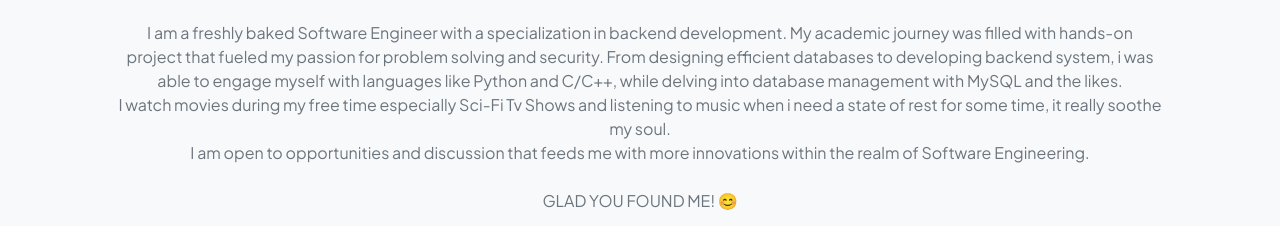
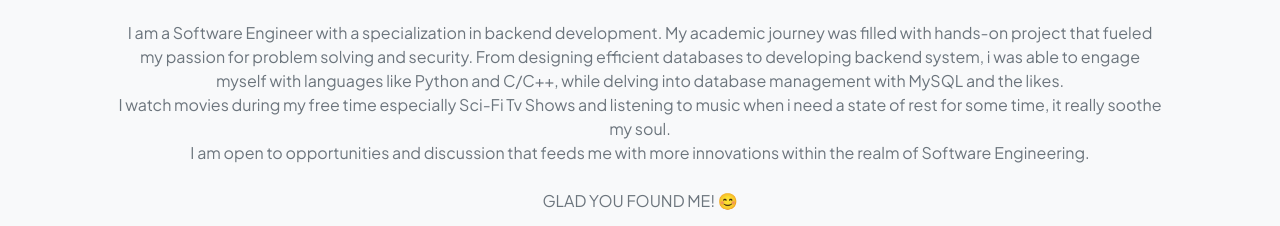
Before and after one commit to Mustorpha/portfolio, a plain HTML site: page index.html in a window 1280 px wide. Shown: the part 1336-1562 px from the top of the page. Drawn offline with nearby package versions, Linux system fonts and the light colour scheme.

Commit message:
Update index.html

```diff
--- a/index.html
+++ b/index.html
@@ -181,7 +181,7 @@
                             <div class="text-center my-5">
                                 <h2 class="display-5 fw-bolder"><span class="text-gradient d-inline">About Me</span></h2>
                                 <p class="lead fw-light mb-4">Hi 👋, My name is <span class="text-gradient fw-bold">Mustorpha Jamiu</span> and I am a <span class="text-gradient fw-bold">Software Engineer.</span></p>
-                                <p class="text-muted">I am a freshly baked Software Engineer with a specialization in backend development. My academic journey was filled with hands-on project that fueled my passion for problem solving and security. From designing efficient databases to developing backend system, i was able to engage myself with languages like Python and C/C++, while delving into database management with MySQL and the likes.
+                                <p class="text-muted">I am a Software Engineer with a specialization in backend development. My academic journey was filled with hands-on project that fueled my passion for problem solving and security. From designing efficient databases to developing backend system, i was able to engage myself with languages like Python and C/C++, while delving into database management with MySQL and the likes.
                                     <br>I watch movies during my free time especially Sci-Fi Tv Shows and listening to music when i need a state of rest for some time, it really soothe my soul.
                                     <br>I am open to opportunities and discussion that feeds me with more innovations within the realm of Software Engineering.
                                 <br><br>GLAD YOU FOUND ME! 😊</p>
```
